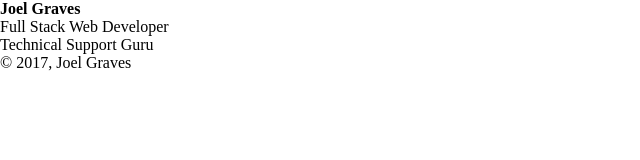
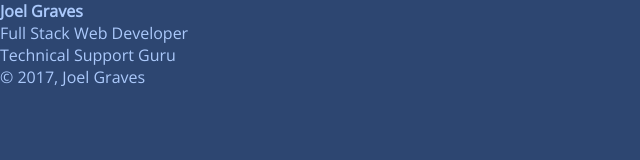
Before and after one commit to joel-graves/resume, a plain HTML site: page index.html in a window 1280 px wide. Shown: the whole page, without its empty margins (0-640 px from the left). Drawn offline with nearby package versions, Linux system fonts and the light colour scheme.

Commit message:
updated basic page structure

```diff
--- a/index.html
+++ b/index.html
@@ -22,6 +22,12 @@
         border: 0;
         font-size: 100%;
       }
+      /*Primary stylees*/
+      body{
+        font-family: 'Open Sans', sans-serif;
+        color: #ABC9FB;
+        background-color: #2D4671;
+      }
     </style>
     <script src="https://ajax.googleapis.com/ajax/libs/jquery/3.2.1/jquery.min.js">
     </script>
```
